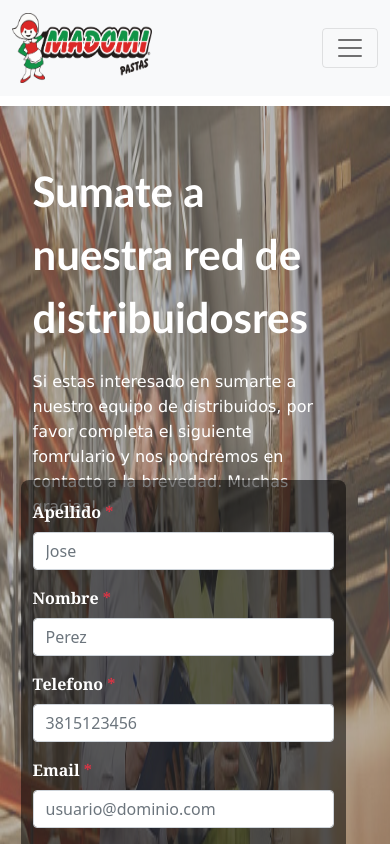
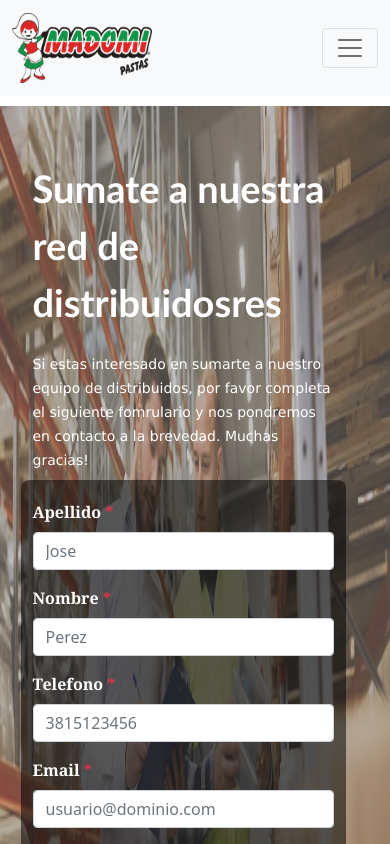
Before and after one commit to canto1380/madomi-lp, a React (Create React App) app: page /distribuidores in a window 390 px wide. Shown: the top 844 px of the page. Built offline with nearby package versions, Linux system fonts and the light colour scheme; a web font is replaced by a local one.

Commit message:
resonsive productos and distribuidores

```diff
--- a/src/components/Distribuidores/distribuidores.css
+++ b/src/components/Distribuidores/distribuidores.css
@@ -1,21 +1,22 @@
-
-.ass{
+.ass {
   filter: invert(25%);
   height: 1050px;
 }
-.text-img{
+.text-img {
   position: absolute;
   top: 10rem;
 }
-.text-img-t{
-    font-family:'Trebuchet MS', 'Lucida Sans Unicode', 'Lucida Grande', 'Lucida Sans', Arial, sans-serif;
+.text-img-t {
+  font-family: "Trebuchet MS", "Lucida Sans Unicode", "Lucida Grande",
+    "Lucida Sans", Arial, sans-serif;
   font-size: 56px;
   color: rgb(255, 255, 255);
   font-weight: 700;
   padding-bottom: 20px;
 }
-.text-img-d{
-    font-family: 'Lucida Sans', 'Lucida Sans Regular', 'Lucida Grande', 'Lucida Sans Unicode', Geneva, Verdana, sans-serif;
+.text-img-d {
+  font-family: "Lucida Sans", "Lucida Sans Regular", "Lucida Grande",
+    "Lucida Sans Unicode", Geneva, Verdana, sans-serif;
   font-size: 22px;
   color: white;
 }
@@ -25,33 +26,33 @@
   top: 30rem;
 }
 
-.text-form{
-    font-weight:700;
+.text-form {
+  font-weight: 700;
   font-size: 16px;
   color: white;
-    font-family:Georgia, 'Times New Roman', Times, serif;
+  font-family: Georgia, "Times New Roman", Times, serif;
 }
 
-.col-form{
+.col-form {
   padding: 20px;
   background-color: rgba(0, 0, 0, 0.525);
   border-radius: 8px;
 }
 
 @media (max-width: 768px) {
-    .text-img-t{
-      font-size: 48px;
+  .text-img-t {
+    font-size: 42px;
   }
-    .text-img-d{
+  .text-img-d {
     font-size: 16px;
   }
 }
 
-  @media (max-width: 768px) {
-    .text-img-t{
-      font-size: 42px;
+@media (max-width: 576px) {
+    .text-img-t {
+        font-size:38px;
     }
-    .text-img-d{
-        font-size: 16px;
+    .text-img-d {
+        font-size: 14px;
     }
 }
--- a/src/components/Productos/index.js
+++ b/src/components/Productos/index.js
@@ -8,7 +8,6 @@ import Tapas from "./Tapas";
 import Otros from './Otros'
 import "./productos.css";
 
-// import ProductosInicial from "../../img/productos/principal-v1.png";
 import ProductosInicial from "../../img/productos/principal-v3.png";
 
 const Productos = () => {
--- a/src/components/Productos/productos.css
+++ b/src/components/Productos/productos.css
@@ -1,26 +1,24 @@
-.mt-navbar{
+.mt-navbar {
   margin-top: 106px;
 }
-.img-inicial{
+.img-inicial {
   width: 100%;
   height: 900px;
   object-fit: fill;
-
 }
 
-
 /** Navbar Productos **/
-.py-navbar-secundario{
+.py-navbar-secundario {
   padding-top: 20px;
   padding-bottom: 10px;
 }
 
-.navbar-secundario{
+.navbar-secundario {
   position: fixed;
   z-index: 100;
-    top:6.0rem;
+  top: 6rem;
   width: 100%;
-    background:-webkit-radial-gradient(top, #8c8c8c, #e5e5e5);
+  background: -webkit-radial-gradient(top, #8c8c8c, #e5e5e5);
   color: white;
   padding-top: 10px;
   padding-bottom: 10px;
@@ -30,52 +28,72 @@
   font-weight: 400;
 }
 .nav-prod-text-scroll:hover {
-    color: rgb(176, 176, 176);
+  color: #119448;
 }
-.text-size{
+.text-size {
   font-size: 24px;
 }
-.navbar-prod-text{
+.navbar-prod-text {
   color: #3f4752;
   font-weight: 400;
 }
-.navbar-prod-text:hover{
+.navbar-prod-text:hover {
   color: #119448;
   font-weight: 400;
 }
 
 /* Titulo de cada categoria */
-.text-titulo{
+.text-titulo {
   font-size: 46px;
-    font-family:Georgia, 'Times New Roman', Times, serif;
+  font-family: Georgia, "Times New Roman", Times, serif;
   color: #119448;
 }
-.text-descripcion{
+.text-descripcion {
   /* font-size: 20px; */
   /* font-family:'Edu NSW ACT Foundation', cursive; */
-    font-family: 'Taviraj', serif;
+  font-family: "Taviraj", serif;
   font-size: 36px;
   color: black;
 }
 
-.card-product{
+.card-product {
   transition-duration: 300ms;
 }
-.card-product:hover{
+.card-product:hover {
   transform: scale(120%);
 }
 .img-product {
   filter: saturate(85%);
 }
-.img-product:hover{
+.img-product:hover {
   filter: saturate(140%);
 }
-.img-width{
+.img-width {
   width: 10rem;
 }
 .text-products {
   color: #119448;
 }
-.text-description{
-    color: #3f4752
+.text-description {
+  color: #3f4752;
 }
+
+@media (max-width: 992px) {
+  .img-inicial {
+    width: 100%;
+    height: 100%;
+    object-fit: fill;
+  }
+}
+
+@media (max-width: 576px) {
+  .nav-prod-text-scroll {
+    font-size: 20px;
+  }
+  .navbar-prod-text{
+    font-size: 20px;
+  }
+  .text-descripcion{
+    font-size: 20px;
+  }
+}
```
Lines whose indentation alone changed are shown as unchanged.
